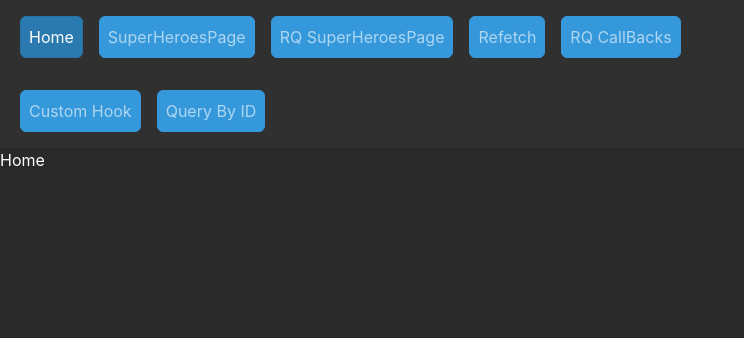
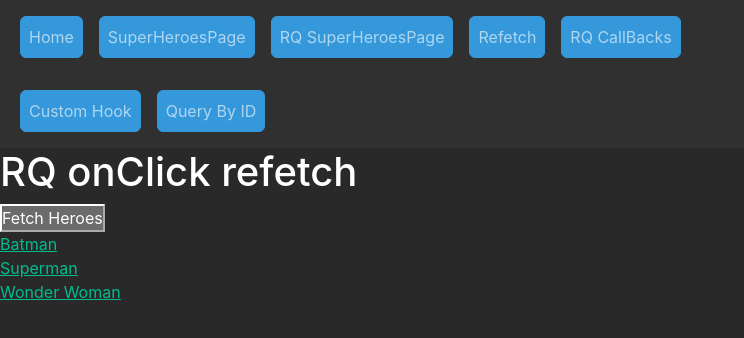
Before and after one commit to SebaGNH/CE-ReactQuery-YV, a React (Vite) app: page /rq-by-id in a window 1280 px wide. Before the commit this address led to /. Shown: the top 338 px of the page, without its empty margins (0-744 px from the left). Built offline with nearby package versions, Linux system fonts and the light colour scheme; data requests are answered from the project's data file.

Commit message:
se agrega ruta al id exitosamente

```diff
--- /dev/null
+++ b/src/components/RQ_05_superHero.jsx
@@ -0,0 +1,11 @@
+
+
+export const RQ_05_superHero = () => {
+
+
+  return (
+    <div>
+      super heroe individual
+    </div>
+  )
+}
--- /dev/null
+++ b/src/hooks/use05QueryID.js
@@ -0,0 +1,25 @@
+import { useQuery } from 'react-query';
+import axios from 'axios';
+
+export const fetchSHID = async (heroID) => {
+  return await axios.get(`http://localhost:5001/superHeroes`);
+}
+
+
+export const useSHeroData = (heroID) => {
+  return useQuery(['super-hero-id', heroID], () => fetchSHID(heroID))
+}
+
+
+export const use05QueryID = (onSuccess, onError) => {
+  return useQuery('super-heroes', fetchSHID, {
+    onSuccess: onSuccess, // Manejo de errores
+    onError, // ambos se pueden simplificar
+
+    // Transformación de datos
+    //select: (data) => {
+    //  const superHeroNames = data.data.map( (hero) => hero.name);
+    //  return superHeroNames;
+    //}
+  });
+}
--- a/src/hooks/useQueryID.js
+++ /dev/null
@@ -1,16 +0,0 @@
-import { useQuery } from 'react-query';
-import { fetchHeroesHelper } from '../helpers';
-
-export const useQueryID = (onSuccess, onError) => {
-  return useQuery('super-heroes', fetchHeroesHelper, {
-    enabled: false,
-    onSuccess: onSuccess, // Manejo de errores
-    onError // ambos se pueden simplificar
-
-    // Transformación de datos
-    //select: (data) => {
-    //  const superHeroNames = data.data.map( (hero) => hero.name);
-    //  return superHeroNames;
-    //}
-  });
-}
--- a/src/pages/RQ_05_ByID.jsx
+++ b/src/pages/RQ_05_ByID.jsx
@@ -1,5 +1,5 @@
 
-import { useQueryID } from "../hooks/useQueryID";
+import { use05QueryID } from "../hooks/use05QueryID";
 import { Link } from 'react-router-dom';
 
 export const RQ_05_ByID = () => {
@@ -11,7 +11,7 @@ export const RQ_05_ByID = () => {
     console.log('Error fetching', error);
   }
 
-  const { isLoading, data, isError, error, isFetching, refetch} = useSHeroData( onSuccess, onError );
+  const { isLoading, data, isError, error, isFetching, refetch} = use05QueryID( onSuccess, onError );
 
 
   if (isError) {
--- a/src/router/AppRouter.jsx
+++ b/src/router/AppRouter.jsx
@@ -1,6 +1,7 @@
 import React from 'react';
 import {Routes,Route,Navigate,NavLink} from 'react-router-dom';
 import {HomePage, SuperHeroesPage, RQ_01_SuperHeroesPage, RQ_02_SHPage_onClick, RQ_03_CallbackSuccessError, RQ_04_hookCustomQuery, RQ_05_ByID} from '../pages'
+import { RQ_05_superHero } from '../components/RQ_05_superHero'
 
 export const AppRouter = () => {
   return (
@@ -26,14 +27,15 @@ export const AppRouter = () => {
             <div className="collapse navbar-collapse" id="navbarColor01">
               <ul className="navbar-nav me-auto">
               <NavLink to="/RQ04hookCustomQuery" className="nav-link btn btn-info mx-2">Custom Hook</NavLink>
-              <NavLink to="/rq-by-id/:heroid" className="nav-link btn btn-info mx-2">Query By ID</NavLink>
+              <NavLink to="/rq-by-id/" className="nav-link btn btn-info mx-2">Query By ID</NavLink>
               </ul>
             </div>
           </div>
         </nav>
+      </div>
 
 
-      </div>
+      {/* Rutas */}
       <Routes>
         <Route path='/' element={<HomePage />}/>
         <Route path='/SuperHeroesPage' element={<SuperHeroesPage />}/>
@@ -41,7 +43,9 @@ export const AppRouter = () => {
         <Route path='/RQ02SHPageonClick' element={<RQ_02_SHPage_onClick />}/>
         <Route path='/RQ03CallbackSuccessError' element={<RQ_03_CallbackSuccessError />}/>
         <Route path='/RQ04hookCustomQuery' element={<RQ_04_hookCustomQuery />}/>
-        <Route path='/rq-by-id/:heroid' element={<RQ_05_ByID />}/>
+        <Route path='/rq-by-id/' element={<RQ_05_ByID />}/>
+        {/* Mismo path "uno con id", pero diferente element */}
+        <Route path='/rq-by-id/:heroid' element={<RQ_05_superHero />}/>
         <Route path='/*' element={<Navigate to='/' />}/>
       </Routes>
     </>
```
Also changed, not shown: src/components/RQ_05_ID.jsx (deleted, +0 -21 lines).
